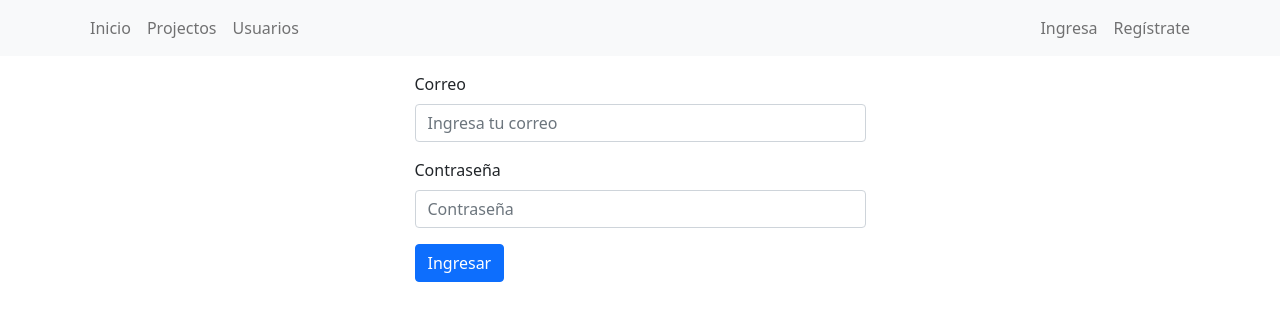
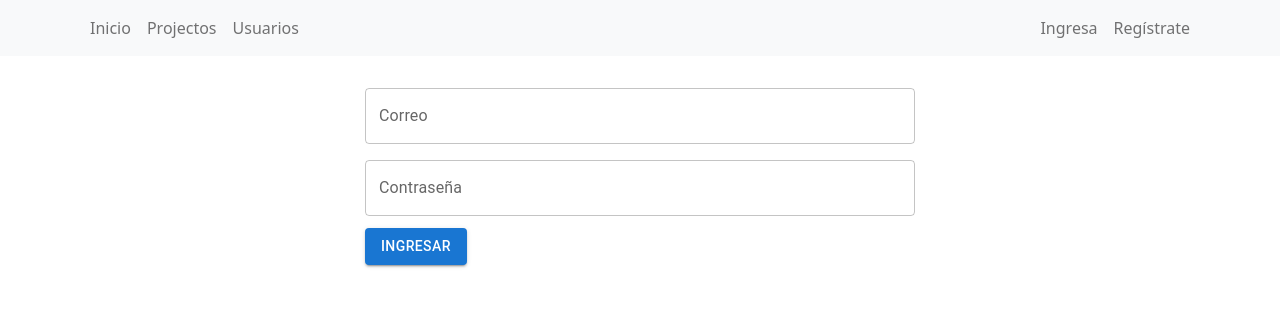
Before and after one commit to jozaru/mt-c4-frontend, a React (Create React App) app: page /users/login in a window 1280 px wide. Shown: the top 320 px of the page. Built offline with nearby package versions, Linux system fonts and the light colour scheme; no server answers.

Commit message:
Add material UI library

```diff
--- a/package.json
+++ b/package.json
@@ -4,6 +4,9 @@
   "private": true,
   "dependencies": {
     "@apollo/client": "^3.4.17",
+    "@emotion/react": "^11.7.0",
+    "@emotion/styled": "^11.6.0",
+    "@mui/material": "^5.2.3",
     "@testing-library/jest-dom": "^5.15.0",
     "@testing-library/react": "^11.2.7",
     "@testing-library/user-event": "^12.8.3",
--- a/src/users/views/login.view.jsx
+++ b/src/users/views/login.view.jsx
@@ -4,11 +4,11 @@ import { useNavigate } from 'react-router-dom';
 import { useMutation, gql } from '@apollo/client';
 import { Formik } from "formik";
 import * as Yup from 'yup';
-import Alert from 'react-bootstrap/Alert';
-import Row from "react-bootstrap/Row";
-import Col from "react-bootstrap/Col";
-import Form from 'react-bootstrap/Form';
-import Button from "react-bootstrap/Button";
+import Box from "@mui/material/Box";
+import Collapse from '@mui/material/Collapse';
+import Alert from "@mui/material/Alert";
+import Button from '@mui/material/Button';
+import TextField from '@mui/material/TextField'
 
 const LOGIN = gql`
   mutation Login($email: String!, $password: String!) {
@@ -32,11 +32,15 @@ const Login = () => {
   const navigate = useNavigate();
 
   return (
-    <Row className="mt-3 justify-content-center">
-      <Col lg="5">
-        <Alert dismissible variant="danger" onClose={() => setError(false)} show={error}>
+    <Box display="grid" gridTemplateColumns="repeat(4, 1fr)" gap={2}>
+      <Box gridColumn="2 / span 2">
+        <Collapse in={error}>
+          <Alert severity="error" onClose={() => setError(false)} sx={{ mt: 2 }}>
             Usuario o clave inválidas
           </Alert>
+        </Collapse>
+      </Box>
+      <Box gridColumn="2 / span 2">
         <Formik
           initialValues={initialValues}
           validationSchema={validationSchema}
@@ -60,39 +64,32 @@ const Login = () => {
             errors,
             touched
           }) => (
-            <Form noValidate onSubmit={handleSubmit}>
-              <Form.Group className="mb-3" controlId="formEmail">
-                <Form.Label>Correo</Form.Label>
-                <Form.Control
-                  name="email"
-                  type="email"
-                  placeholder="Ingresa tu correo"
-                  isInvalid={touched.email && !!errors.email}
+            <form onSubmit={handleSubmit}>
+              <TextField
+                error={touched.email && !!errors.email}
+                fullWidth
+                helperText={touched.email && errors.email}
+                label="Correo"
+                margin="normal"
+                variant="outlined"
                 {...getFieldProps('email')}
               />
-                <Form.Control.Feedback type="invalid">
-                  {errors.email}
-                </Form.Control.Feedback>
-              </Form.Group>
-              <Form.Group className="mb-3" controlId="formtPassword">
-                <Form.Label>Contraseña</Form.Label>
-                <Form.Control
-                  name="password"
+              <TextField
+                error={touched.password && !!errors.password}
+                fullWidth
+                helperText={touched.password && errors.password}
+                label="Contraseña"
+                margin="dense"
                 type="password"
-                  placeholder="Contraseña"
-                  isInvalid={touched.password && !!errors.password}
+                variant="outlined"
                 {...getFieldProps('password')}
               />
-                <Form.Control.Feedback type="invalid">
-                  {errors.password}
-                </Form.Control.Feedback>
-              </Form.Group>
-              <Button type="submit">Ingresar</Button>
-            </Form>
+              <Button type="submit" variant="contained" sx={{ mt: 1 }} >Ingresar</Button>
+            </form>
           )}
         </Formik>
-      </Col>
-    </Row>
+      </Box>
+    </Box>
   );
 };
 
```
Also changed, not shown: 1 other file (tests, documents, lock files or other folders). Lines whose indentation alone changed are shown as unchanged.
